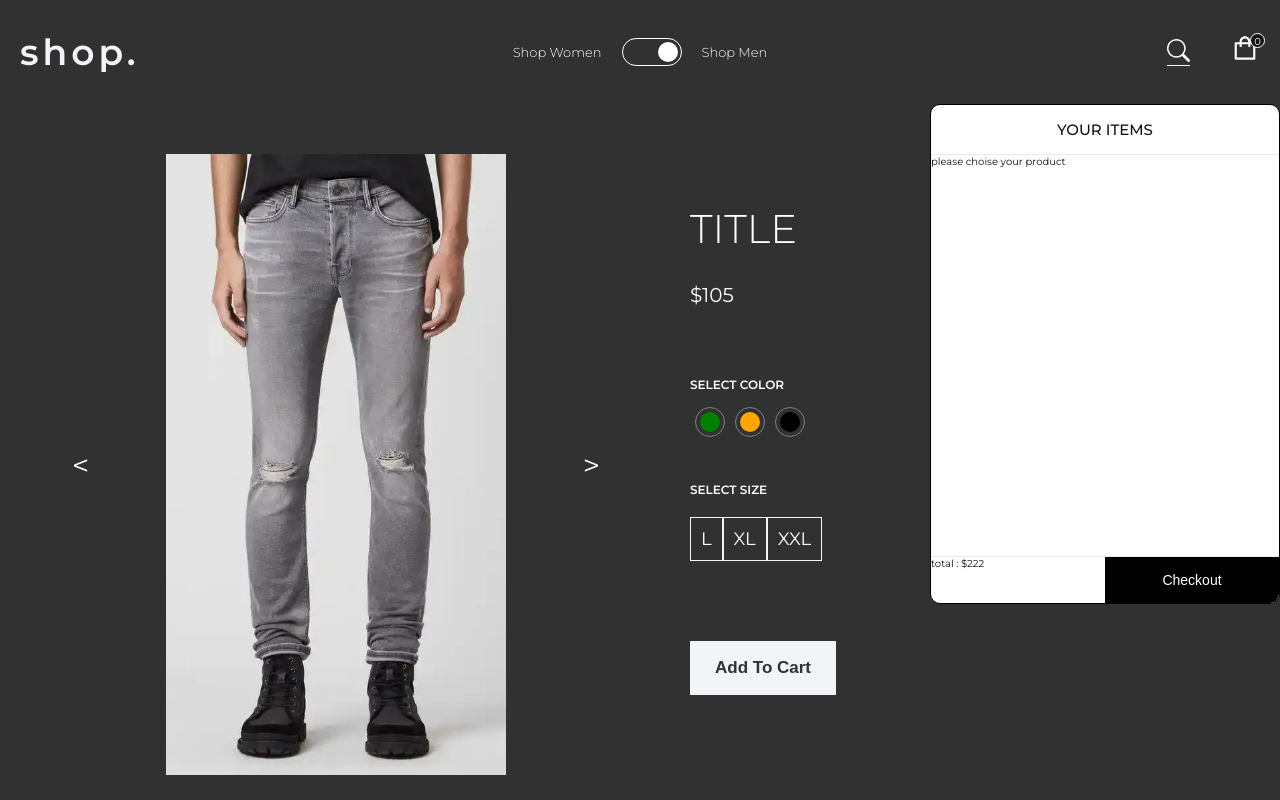
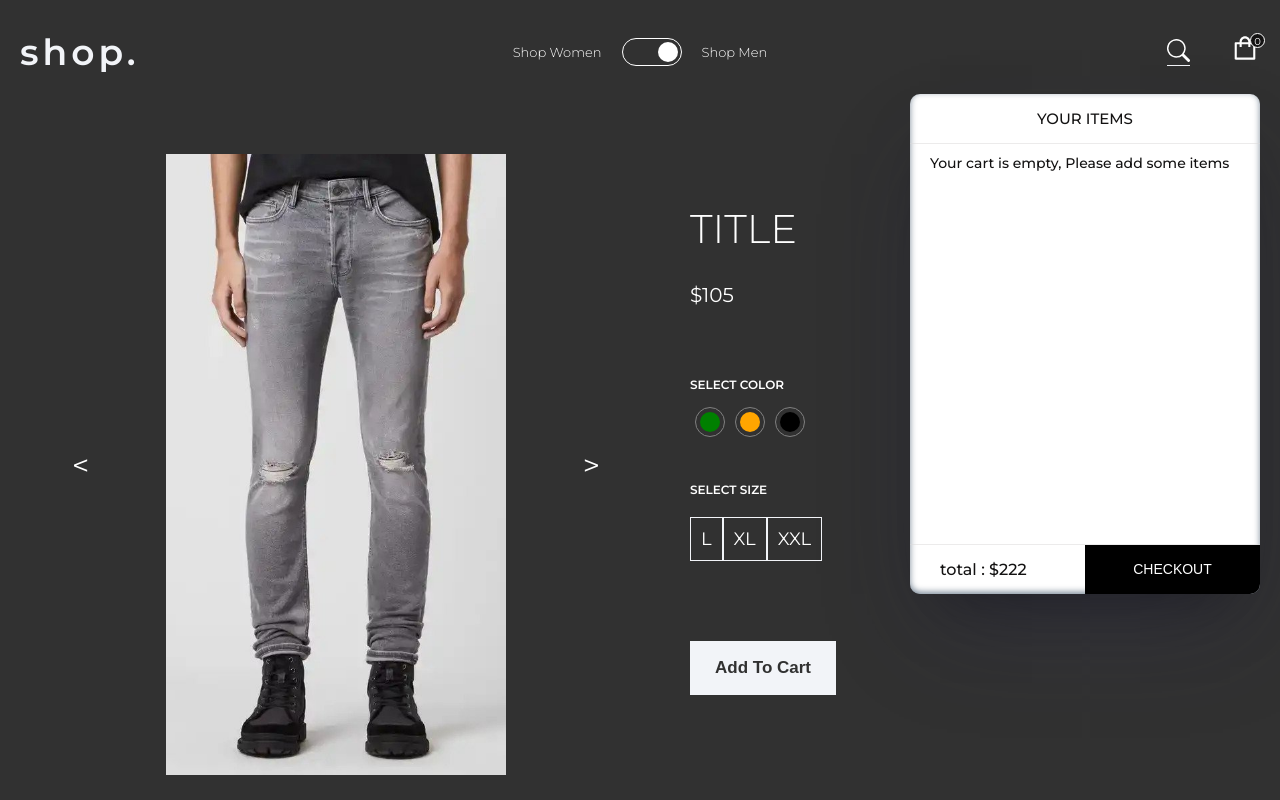
Before and after one commit to Harrama1985/Shop, a React (Create React App) app: page /men/products/1/1 in a window 1280 px wide. Both pictures are taken after a click on the element 1244 px from the left and 52 px from the top of the page. Built offline with nearby package versions, Linux system fonts and the light colour scheme; no server answers.

Commit message:
add some styling to cart component

```diff
--- a/src/components/cart/cart.scss
+++ b/src/components/cart/cart.scss
@@ -1,25 +1,31 @@
 .cart {
   position: absolute;
-  top: 100%;
-  right: 0;
+  top: 90%;
+  right: 2rem;
   z-index: 9;
+  font-weight: 500;
   max-width: 350px !important;
   width: 100% !important;
   height: 500px;
   border-radius: 10px;
+  transition: 0.2s ease-in-out;
+  transform-origin: right top;
+  visibility: hidden;
+  opacity: 0;
+  transform: scale(0);
   overflow: hidden;
   background-color: #fff;
   color: #131212;
   display: flex;
   flex-direction: column;
   justify-content: space-between;
-  border: 1px solid black;
-
+  box-shadow: rgba(50, 50, 93, 0.25) 0px 50px 100px -20px,
+    rgba(0, 0, 0, 0.5) 0px 30px 60px -30px,
+    rgba(10, 37, 64, 0.55) 0px -2px 6px 0px inset;
   header {
     text-align: center;
     padding: 1.5rem;
     font-size: 1.5rem;
-    font-weight: 500;
     text-transform: uppercase;
   }
   div {
@@ -30,17 +36,34 @@
   footer {
     display: flex;
     justify-content: space-between;
+    font-size: 1.6rem;
+    span {
+      padding: 1.5rem 3rem;
+    }
     button {
+      cursor: pointer;
       background-color: black;
       color: white;
       font-size: 1.4rem;
-      font-weight: 500;
       text-transform: capitalize;
       border: none;
       outline: none;
       padding: 1.5rem 0;
       text-align: center;
       width: 50%;
+      text-transform: uppercase;
     }
   }
+  &__list {
+    padding: 1rem 2rem;
+    font-size: 1.4rem;
+  }
 }
+
+.cart--show {
+  transition: 0.2s ease-in-out;
+
+  visibility: visible;
+  opacity: 1;
+  transform: scale(1);
+}
--- a/src/components/cart/index.tsx
+++ b/src/components/cart/index.tsx
@@ -1,21 +1,28 @@
-import { FC } from 'react'
-import './cart.scss'
+import { FC } from "react";
+import { Link } from "react-router-dom";
+import "./cart.scss";
 
+interface IProps {
+  showCart: boolean;
+}
 
-const Cart:FC= ({}) => {
-  return(<div className='cart'>
+const Cart: FC<IProps> = ({ showCart }) => {
+  return (
+    <div className={`cart ${showCart ? "cart--show" : ""}`}>
       <header>
-          <span>your Items</span>
+        <span>your Items</span>
       </header>
-      <div>
-          please choise your product
+      <div className="cart__list">
+        Your cart is empty, Please add some items
       </div>
       <footer>
-          <span>total :  $222</span>
-          <button>checkout</button>
+        <span>total : $222</span>
+        <button>
+          <Link to="/checkout">checkout</Link>
+        </button>
       </footer>
-  </div>)
+    </div>
+  );
+};
 
-}
-
-export default Cart
+export default Cart;
--- a/src/components/header/index.tsx
+++ b/src/components/header/index.tsx
@@ -1,27 +1,49 @@
-import { FC, useState } from 'react'
-import Logo from '../Logo'
-import {AiOutlineShopping} from 'react-icons/ai'
-import Switch from './switch'
-import './header.scss'
-import Search from '../search'
-import { useLocation } from 'react-router'
-import Cart from '../cart'
+import { FC, useEffect, useRef, useState } from "react";
+import Logo from "../Logo";
+import { AiOutlineShopping } from "react-icons/ai";
+import Switch from "./switch";
+import "./header.scss";
+import Search from "../search";
+import { useLocation } from "react-router";
+import Cart from "../cart";
 
-const Header:FC= ({}) => {
-  const [showCart, setShowCart] = useState(false)
-  const location = useLocation()
-  const isPathName= location.pathname !== '/women' && location.pathname !== '/men'
+const Header: FC = ({}) => {
+  const [showCart, setShowCart] = useState(false);
+  const location = useLocation();
+  const isPathName =
+    location.pathname !== "/women" && location.pathname !== "/men";
+  // const ref = useRef<HTMLDivElement>(null);
+  // useEffect(() => {
+  //   //@ts-ignore
+  //   const bodyClick = (event) => {
+  //     //@ts-ignore
+  //     if (ref.current && ref.current.contains(event.target)) {
+  //       return;
+  //     } else {
+  //       setShowCart(false);
+  //     }
+  //   };
+  //   document.body.addEventListener("click", bodyClick);
+  //   return () => {
+  //     document.body.removeEventListener("click", bodyClick);
+  //   };
+  // }, []);
   return (
-    <header className='header'>
-      <Logo notHome/>
-      {isPathName && <Switch/>}
-      <div className='header__icons'>
-        {isPathName && <Search/>}
-        <span className='header__icon' onClick={()=>setShowCart(prev=>!prev)}><AiOutlineShopping /></span>
+    <header className="header">
+      <Logo notHome />
+      {isPathName && <Switch />}
+      <div className="header__icons">
+        {isPathName && <Search />}
+        <span
+          className="header__icon"
+          onClick={() => setShowCart((prev) => !prev)}
+        >
+          <AiOutlineShopping />
+        </span>
       </div>
-      {showCart&& <Cart/>}
+      {<Cart showCart={showCart} />}
     </header>
-  )
-}
+  );
+};
 
-export default Header
+export default Header;
```
Also changed, not shown: src/pages/CheckoutPage.tsx (added, +7 -0 lines).
